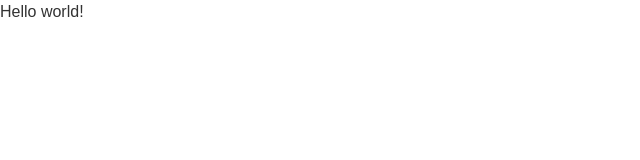
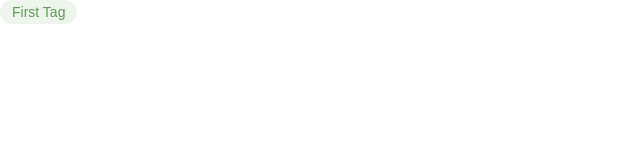
Before and after one commit to nettobruno/portfolio-2025, a Next.js app: page / in a window 1280 px wide. Shown: the top 160 px of the page, without its empty margins (0-640 px from the left). Built offline with nearby package versions, Linux system fonts and the light colour scheme.

Commit message:
Cria e utiliza o componente de Tag

```diff
--- a/src/app/page.tsx
+++ b/src/app/page.tsx
@@ -1,7 +1,11 @@
+"use client"
+
+import Tag from "@/ui/Tag";
+
 export default function Home() {
   return (
     <main>
-      <div>Hello world!</div>
+      <Tag text="First Tag"/>
     </main>
   );
 }
--- /dev/null
+++ b/src/ui/Tag/index.tsx
@@ -0,0 +1,11 @@
+import React from "react";
+import { TagProps } from "./tag.types";
+import { StyledTag } from "./tag.style";
+
+const Tag: React.FC<TagProps> = ({ text }) => {
+  return (
+    <StyledTag>{text}</StyledTag>
+  );
+};
+
+export default Tag;
--- /dev/null
+++ b/src/ui/Tag/tag.style.ts
@@ -0,0 +1,13 @@
+import styled from "styled-components";
+
+export const StyledTag = styled.span`
+  background-color: rgba(92, 156, 84, 0.1);
+  color: rgb(92, 156, 84);
+
+  border-radius: 1.5rem;
+
+  padding: 0.25rem 0.75rem;
+
+  font-size: 0.875rem;
+  line-height: 1.25rem;
+`;
--- /dev/null
+++ b/src/ui/Tag/tag.types.ts
@@ -0,0 +1,3 @@
+export interface TagProps {
+  text: string;
+}
```
